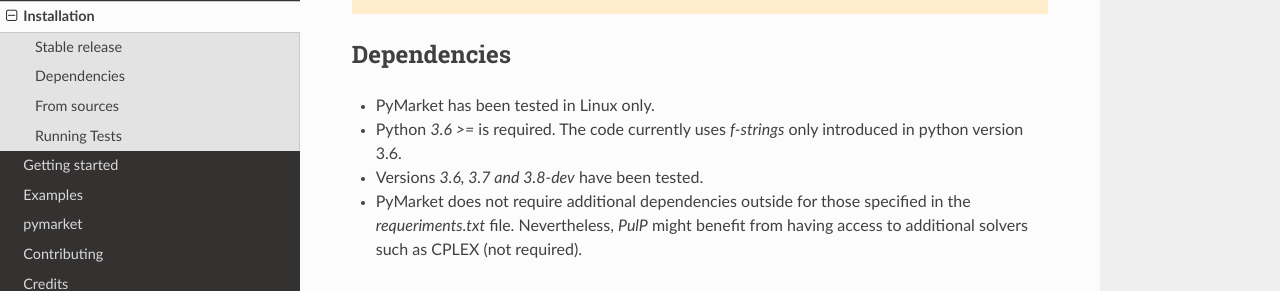
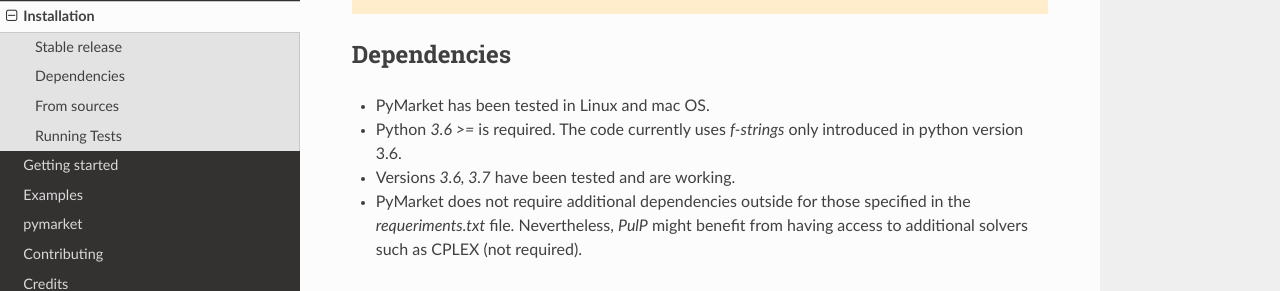
Before and after one commit to kiedanski/pymarket, a Sphinx documentation site: the page built from docs/installation.rst, in a window 1280 px wide and 900 px high, scrolled down 352 px. Shown: the part 162-453 px from the top of the window. Built offline with Sphinx 7.4.7 and the Read the Docs theme 2.0.0, drawn with Linux system fonts in a browser that asks for light colours; the version number is read from the project's files by our own code.

Commit message:
specifcying requ

```diff
--- a/docs/installation.rst
+++ b/docs/installation.rst
@@ -28,9 +28,9 @@
 Dependencies
 -------------
 
-* PyMarket has been tested in Linux only.
+* PyMarket has been tested in Linux and mac OS.
 * Python `3.6 >=` is required. The code currently uses `f-strings` only introduced in python version 3.6.
-* Versions `3.6, 3.7 and 3.8-dev` have been tested.
+* Versions `3.6, 3.7` have been tested and are working.
 * PyMarket does not require additional dependencies outside for those specified in the `requeriments.txt` file. Nevertheless,
   `PulP` might benefit from having access to additional solvers such as CPLEX (not required).
 
--- a/setup.py
+++ b/setup.py
@@ -8,7 +8,7 @@
 with open('README.md') as readme_file:
     readme = readme_file.read()
 
-requirements = ['Click>=6.0', 'pandas>=0.24', 'numpy>=1.16', 'networkx', 'pulp', 'matplotlib']
+requirements = ['Click>=6.0', 'pandas>=0.24', 'numpy>=1.14', 'networkx>=0.23', 'pulp >= 2.8', 'matplotlib >= 3.0']
 
 setup_requirements = ['pytest-runner']
 
```
Also changed, not shown: requirements.txt (+6 -6 lines), .travis.yml.
